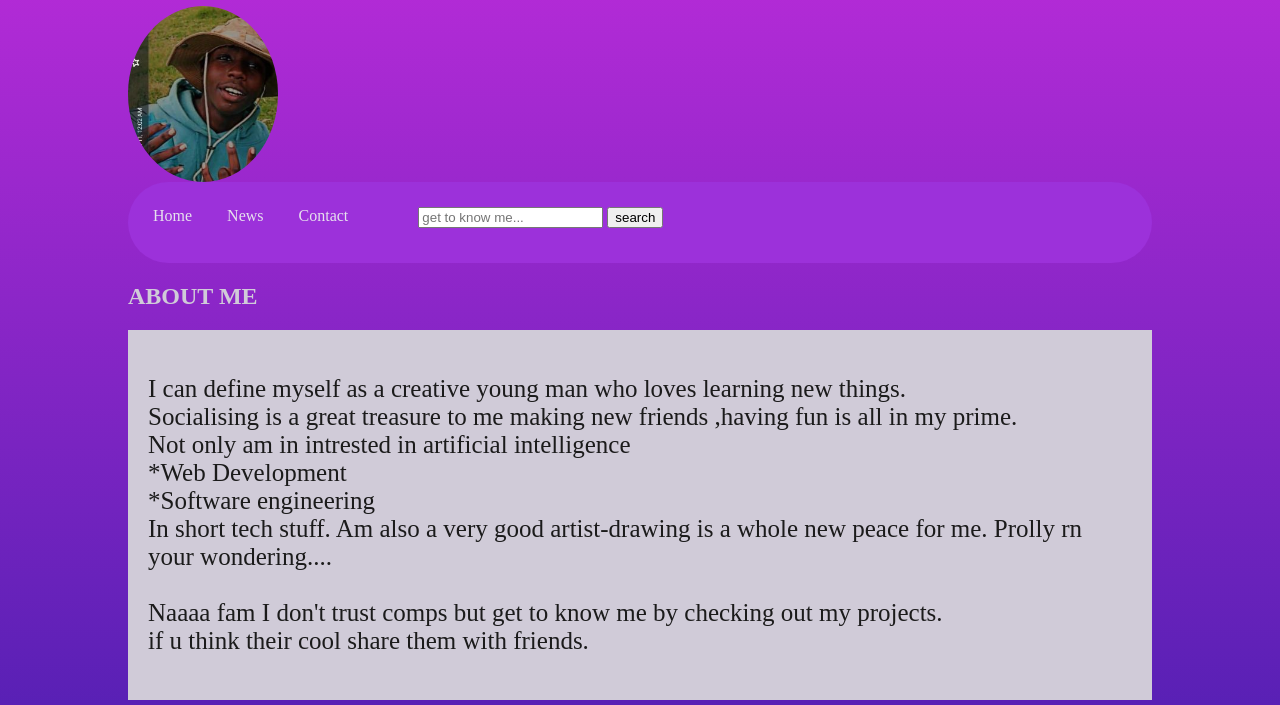
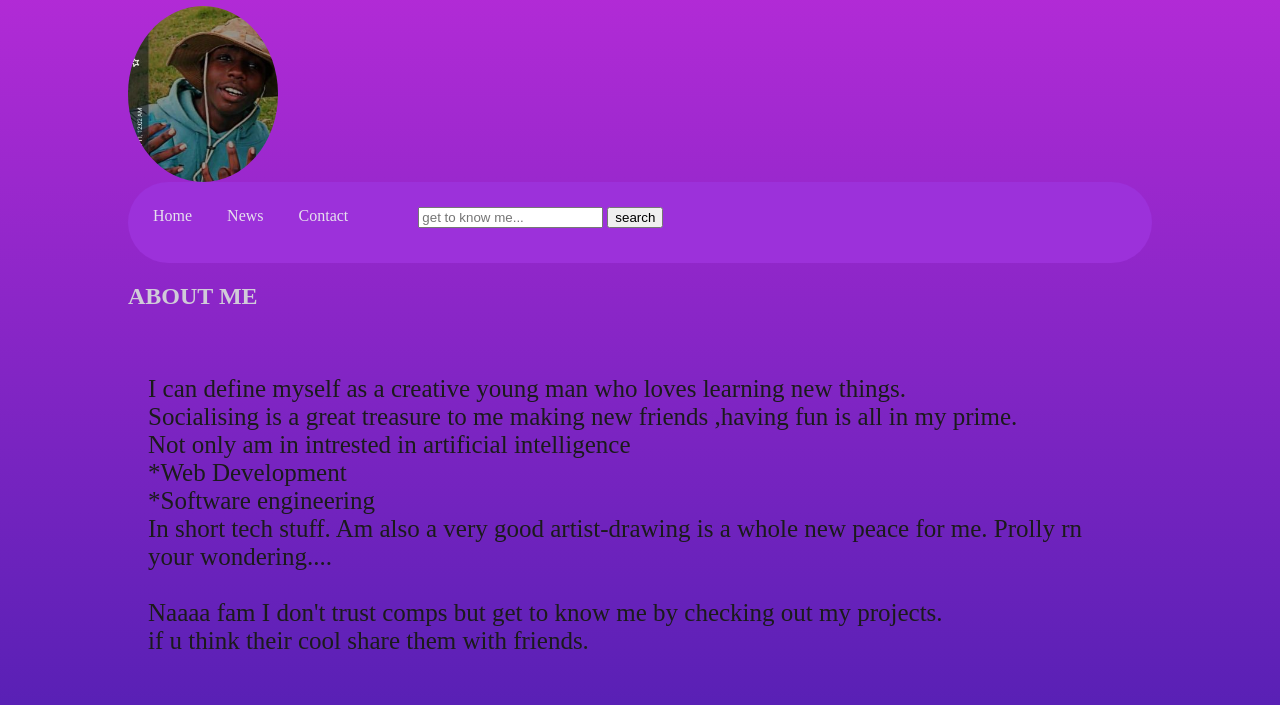
Before and after one commit to Trevthe-creator/portfolio, a plain HTML site: page Portfolio.html in a window 1280 px wide. Shown: the part 95-800 px from the top of the page. Drawn offline with Linux system fonts and the light colour scheme.

Commit message:
changed bg-color

```diff
--- a/css/portfolio.css
+++ b/css/portfolio.css
@@ -45,7 +45,7 @@ width: 150px
 }
 
 .TREVOR {
-  background-color:#d0cbd8;
+
   padding: 20px;
   display: flex;
   flex-wrap: nowrap;
```
